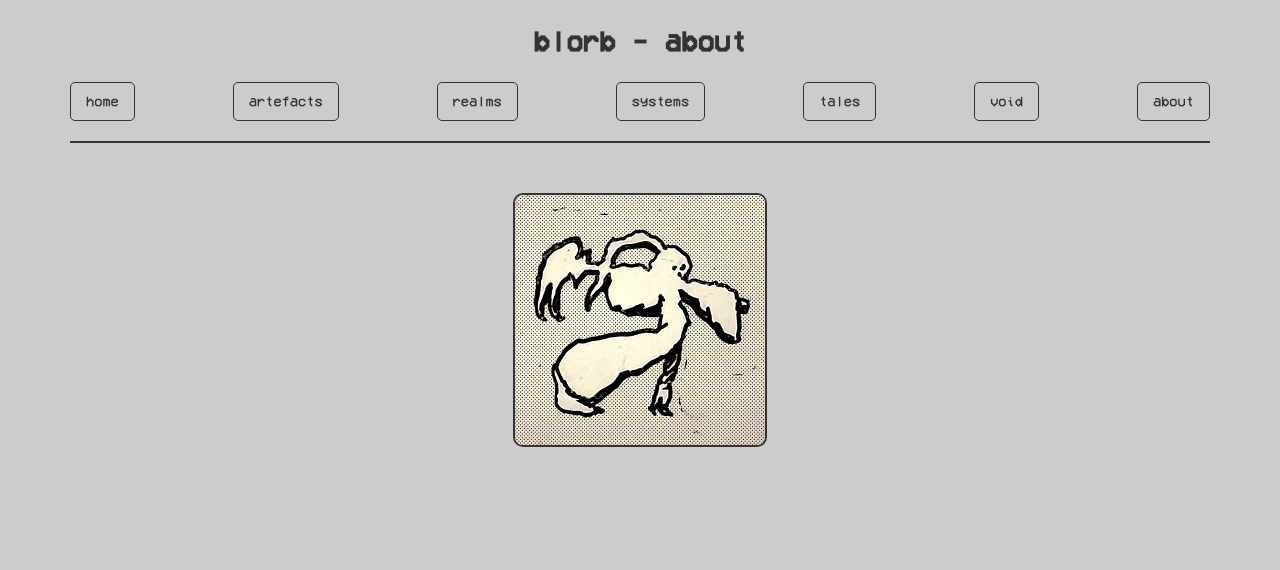
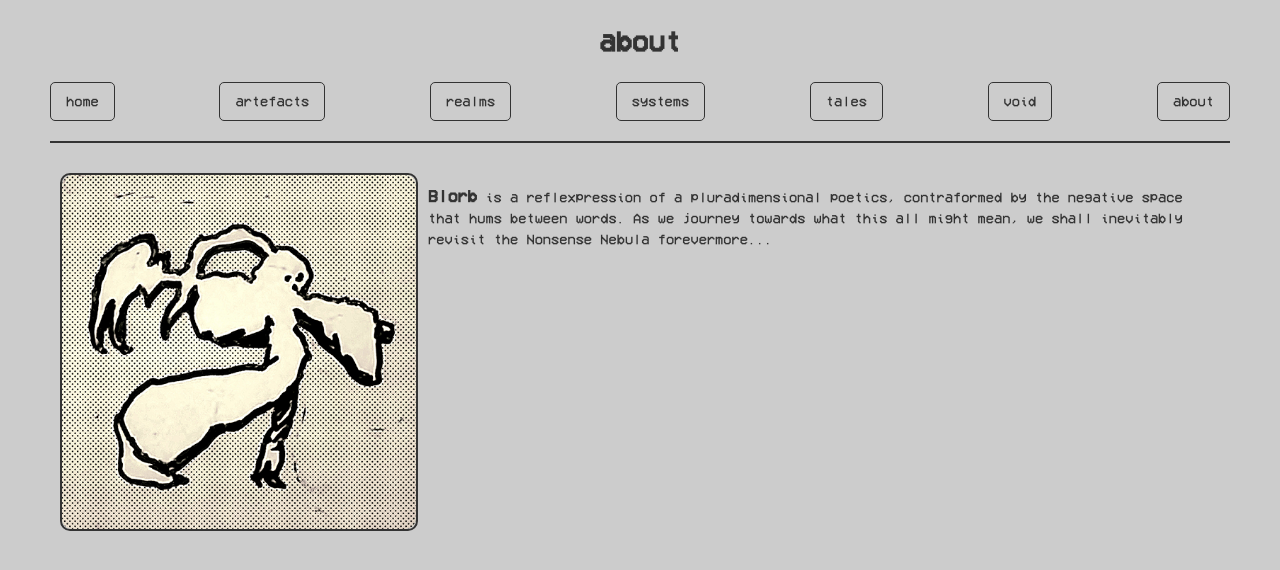
Before and after one commit to blakey358/first-project, a website: page html/about.html in a window 1280 px wide. Drawn offline with Linux system fonts and the light colour scheme.

Commit message:
new shit

```diff
--- a/html/about.html
+++ b/html/about.html
@@ -3,14 +3,35 @@
     <head>
         <meta charset="UTF-8">
         <meta name="viewport" content="width=device-width, initial-scale=1.0">
-        <title> About </title>
+        <title> blorb ~ about </title>
         <link rel="stylesheet" href="../style.css">
+        <style>
+            #profile {
+                height: 30%;
+                width: 30%;
+                display: inline-flex;
+                border: 2px solid #333;
+                border-radius: 10px;
+                float: left;
+                margin: 10px;
+            }
+
+            #profile img {
+                width: 100%;
+                border-radius: 10px;
+            }
+
+            span {
+                font-weight: bold;
+                font-size: 1.2em;
+            }
+        </style>
     </head>
     <body>
-        <h1>blorb - about</h1>
+        <h1>about</h1>
 
         <nav>
-            <a href="index.html">home</a>
+            <a href="home.html">home</a>
             <a href="artefacts.html">artefacts</a>
             <a href="realms.html">realms</a>
             <a href="systems.html">systems</a>
@@ -21,8 +42,13 @@
 
         <hr>
 
-        <img src="../assets/images/substack pp - square.jpg" alt="blorb profile">
+        <div id="profile"><img src="../assets/images/substack pp - square.jpg" alt="blorb profile"></div>
 
-        <p></p>
+        <p>
+            <span>Blorb</span> is a reflexpression of a pluradimensional poetics,
+            contraformed by the negative space that hums between words.
+            As we journey towards what this all might mean,
+            we shall inevitably revisit the Nonsense Nebula forevermore...
+        </p>
     </body>
 </html>
--- a/style.css
+++ b/style.css
@@ -8,7 +8,7 @@ body {
     font-size: 14px;
     line-height: 1.5;
     margin: 0 50px;
-    padding: 0 20px;
+    padding: 20 20px;
     background-color: #ccc;
     color: #333;
 }
@@ -61,11 +61,22 @@ p {
     padding: 20px;
 }
 
-img {
-    height: 250px;
-    width: 250px;
-    display: block;
-    margin: 50px auto;
+.title {
+    width: 20px;
+    height: 5px;
+    display: flex;
+    align-items: center;
+    justify-content: center;
+    margin: 35px auto;
+    padding: 50px 60px;
     border: 2px solid #333;
-    border-radius: 10px;
+    border-radius: 70px 70px 35px 35px;
+    background-color: rgba(255, 105, 205, 0.3);
+
 }
+
+@media (max-width: 720px) {
+    nav {
+        display: none;
+    }
+}
```
Also changed, not shown: html/artefacts.html (+38 -2 lines), html/home.html (renamed from html/index.html, +10 -5 lines), html/realms.html (+9 -2 lines), html/systems.html (+9 -2 lines), html/tales.html (+9 -2 lines), html/void.html (+9 -2 lines), assets/stand-ins/charged tablect 1-min.jpg (added), assets/stand-ins/charged tablect 2-min.jpg (added), assets/stand-ins/charged tablect 3-min.jpg (added), assets/stand-ins/charged tablect 4-min.jpg (added), assets/stand-ins/charged tablect 5-min.jpg (added), assets/stand-ins/charged tablect 6-min.jpg (added), assets/stand-ins/charged tablect 7-min.jpg (added), assets/stand-ins/charged tablect 8-min.jpg (added), 2 other files.
